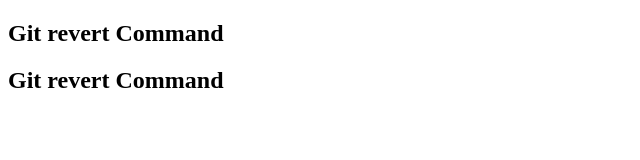
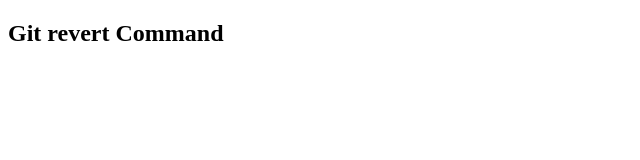
Before and after one commit to bhawaishrathi12/Git-revert-Command, a plain HTML site: page index.html in a window 1280 px wide. Shown: the whole page, without its empty margins (0-640 px from the left). Drawn offline with Linux system fonts and the light colour scheme.

Commit message:
Revert "Second"
This reverts commit a2c374976e79a08e0fff25e5f2473c08ad7ac28c.

```diff
--- a/index.html
+++ b/index.html
@@ -7,7 +7,5 @@
 </head>
 <body>
     <h2>Git revert Command</h2>
-    <h2>Git revert Command</h2>
-
 </body>
 </html>
```
